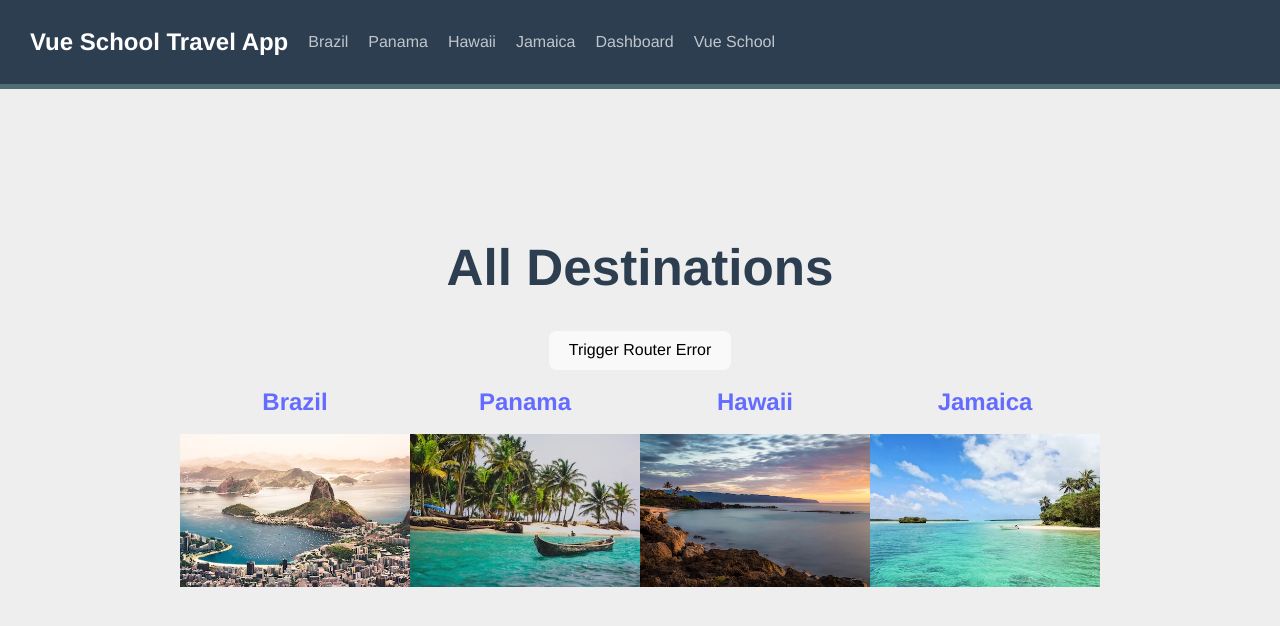
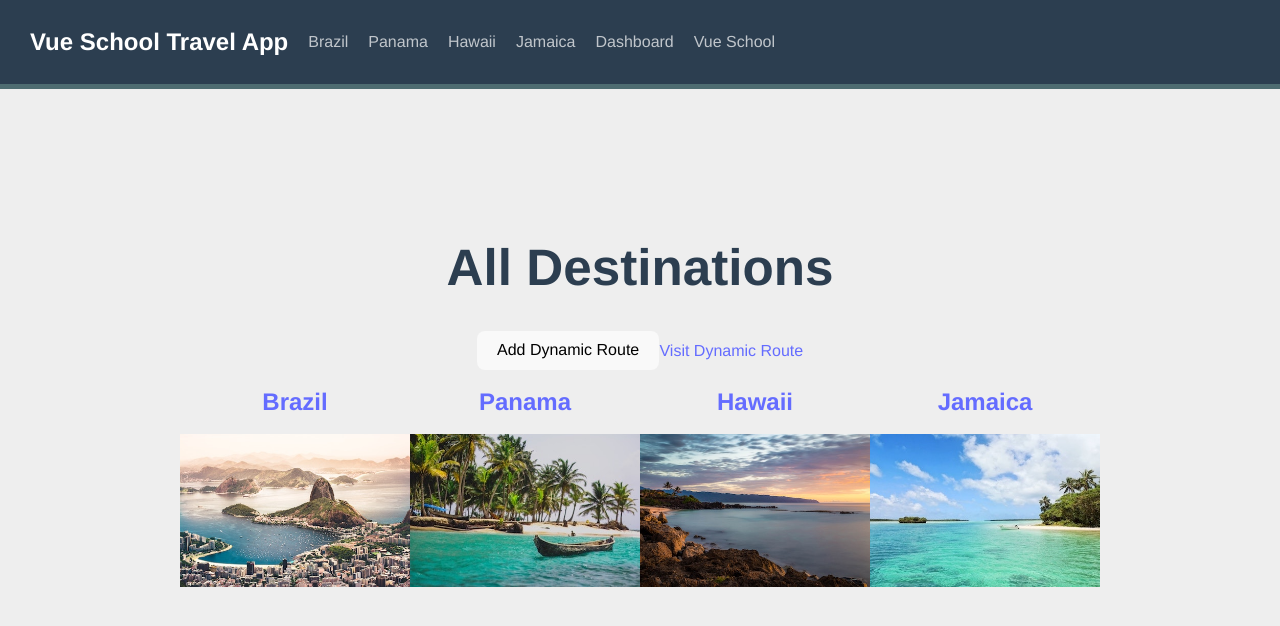
Before and after one commit to black-code1/router-4-for-everyone, a Vue app: page / in a window 1280 px wide. Shown: the top 626 px of the page. Built offline with nearby package versions, Linux system fonts and the light colour scheme.

Commit message:
Dynamic Routing

```diff
--- a/src/views/Home.vue
+++ b/src/views/Home.vue
@@ -1,7 +1,8 @@
 <template>
   <div class="home">
     <h1>All Destinations</h1>
-    <button @click="triggerRouterError">Trigger Router Error</button>
+    <button @click="addDynamicRoute">Add Dynamic Route</button>
+    <router-link to="/dynamic">Visit Dynamic Route</router-link>
     <div class="destinations">
       <router-link
         v-for="destination in destinations"
@@ -28,17 +29,14 @@ export default {
   },
 
   methods: {
-    async triggerRouterError() {
-      const navigationFailure = await this.$router.push('/')
-      // if(isNavigationFailure(navigationFailure, NavigationFailureType.cancelled)){
-      if(isNavigationFailure(navigationFailure, NavigationFailureType.duplicated)){
-        //   a new navigation took place before the current navigation could finish
-        //   things went wrong
-        console.log(navigationFailure.to)
-        console.log(navigationFailure.from)
-      } else {
-      // all is well
-      }
+    addDynamicRoute(){
+      this.$router.addRoute({
+        name: "dynamic",
+        path: "/dynamic",
+        component: () => import("@/views/Login.vue")
+      })
+
+       this.$router.removeRoute("dynamic")
     }
   }
 }
```
